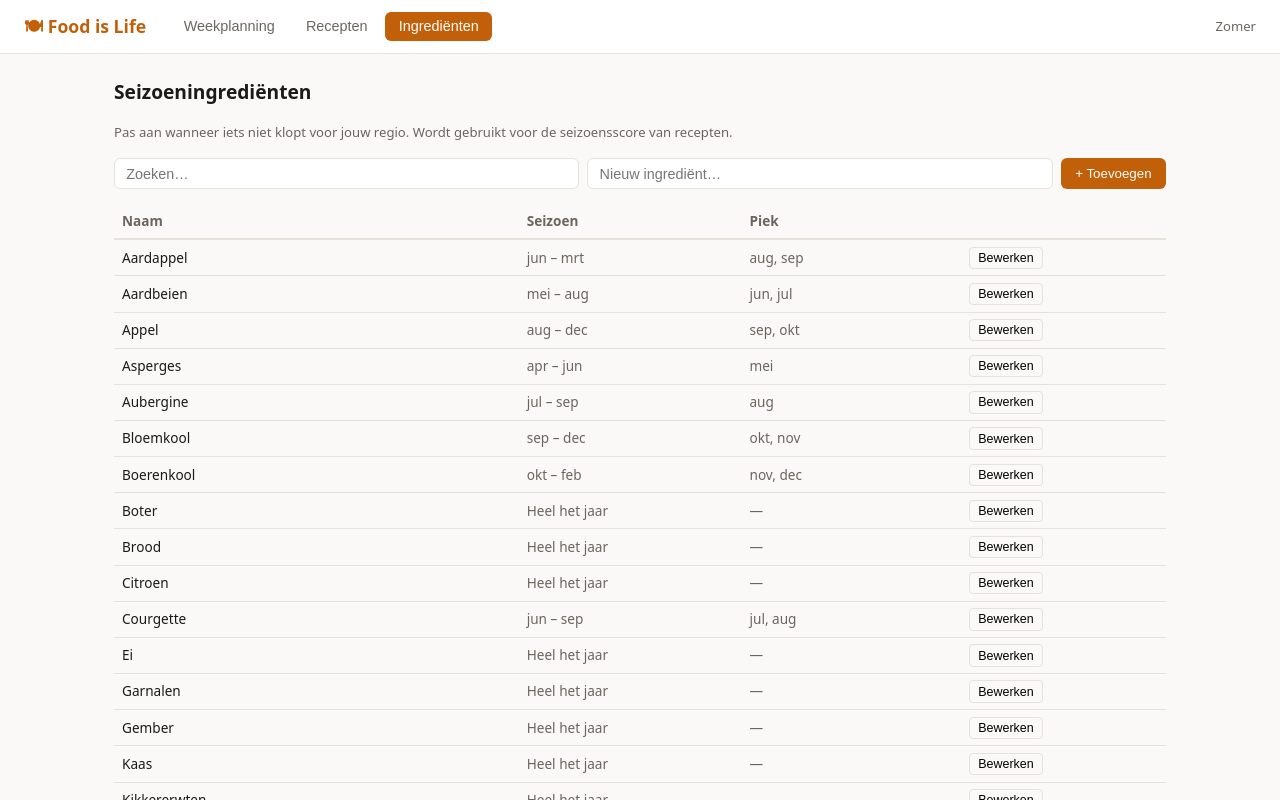
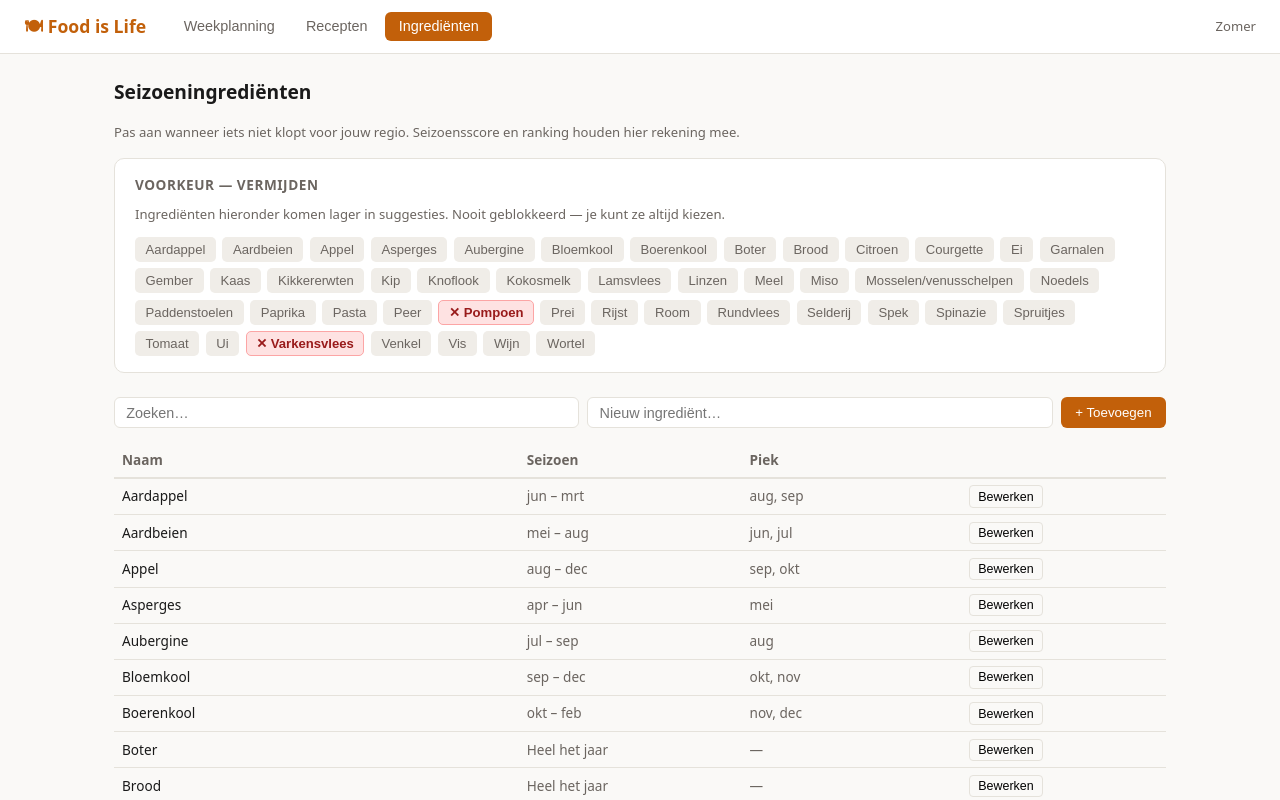
Before and after one commit to Grett076/food-is-life, a React (Vite) app: page / in a window 1280 px wide. Both pictures are taken after a click on the button "Ingrediënten". Shown: the top 800 px of the page. Built offline with nearby package versions, Linux system fonts and the light colour scheme.

Commit message:
Voorkeurenpaneel: vermijden per ingrediënt, penalty in ranking

```diff
--- a/src/App.tsx
+++ b/src/App.tsx
@@ -42,6 +42,7 @@ export default function App() {
             ingredients={state.ingredients}
             history={state.history}
             month={month}
+            preferences={state.preferences}
             onAssign={state.assignMeal}
             onNavigate={(delta) => delta === 0 ? state.goToCurrentWeek() : state.navigateWeek(delta)}
           />
@@ -55,6 +56,7 @@ export default function App() {
               ingredients={state.ingredients}
               history={state.history}
               month={month}
+              preferences={state.preferences}
               onFavorite={state.toggleFavorite}
               onAdd={state.addRecipe}
               onUpdate={state.updateRecipe}
@@ -67,8 +69,42 @@ export default function App() {
           <>
             <div className="section-title">Seizoeningrediënten</div>
             <p className="text-muted" style={{ marginBottom: '1rem' }}>
-              Pas aan wanneer iets niet klopt voor jouw regio. Wordt gebruikt voor de seizoensscore van recepten.
+              Pas aan wanneer iets niet klopt voor jouw regio. Seizoensscore en ranking houden hier rekening mee.
             </p>
+
+            {/* Voorkeurenpaneel */}
+            <div style={{
+              background: 'var(--surface)', border: '1px solid var(--border)',
+              borderRadius: 'var(--radius)', padding: '1rem 1.25rem', marginBottom: '1.5rem',
+            }}>
+              <h3 style={{ fontSize: '.85rem', fontWeight: 700, textTransform: 'uppercase', letterSpacing: '.04em', color: 'var(--text-muted)', marginBottom: '.6rem' }}>
+                Voorkeur — vermijden
+              </h3>
+              <p style={{ fontSize: '.82rem', color: 'var(--text-muted)', marginBottom: '.75rem' }}>
+                Ingrediënten hieronder komen lager in suggesties. Nooit geblokkeerd — je kunt ze altijd kiezen.
+              </p>
+              <div style={{ display: 'flex', flexWrap: 'wrap', gap: '.4rem' }}>
+                {state.ingredients.sort((a, b) => a.name.localeCompare(b.name)).map((ing) => {
+                  const isDisliked = state.preferences.dislikedIngredients.includes(ing.id);
+                  return (
+                    <button
+                      key={ing.id}
+                      onClick={() => state.toggleDisliked(ing.id)}
+                      style={{
+                        padding: '.25rem .6rem', borderRadius: 5, cursor: 'pointer', fontSize: '.82rem',
+                        background: isDisliked ? '#fee2e2' : 'var(--tag-bg)',
+                        border: isDisliked ? '1px solid #fca5a5' : '1px solid transparent',
+                        color: isDisliked ? '#991b1b' : 'var(--text-muted)',
+                        fontWeight: isDisliked ? 600 : 400,
+                      }}
+                    >
+                      {isDisliked ? '✕ ' : ''}{ing.name}
+                    </button>
+                  );
+                })}
+              </div>
+            </div>
+
             <IngredientEditor
               ingredients={state.ingredients}
               onUpdate={state.updateIngredient}
--- a/src/components/MealPicker.tsx
+++ b/src/components/MealPicker.tsx
@@ -1,5 +1,5 @@
 import { useState } from 'react';
-import type { Recipe, Ingredient, MealHistory } from '../types';
+import type { Recipe, Ingredient, MealHistory, Preferences } from '../types';
 import { seasonFit, SEASON_FIT_LABEL } from '../lib/season';
 import { rankRecipes } from '../lib/suggestions';
 import { daysSinceCooked } from '../lib/history';
@@ -19,15 +19,16 @@ interface Props {
   history: MealHistory[];
   month: number;
   currentRecipeId: string | null;
+  preferences: Preferences;
   onPick: (recipeId: string | null, note?: string) => void;
   onClose: () => void;
 }
 
-export function MealPicker({ date, isWeekend, recipes, ingredients, history, month, currentRecipeId, onPick, onClose }: Props) {
+export function MealPicker({ date, isWeekend, recipes, ingredients, history, month, currentRecipeId, preferences, onPick, onClose }: Props) {
   const [note, setNote] = useState('');
   const [search, setSearch] = useState('');
 
-  const ranked = rankRecipes(recipes, history, ingredients, month);
+  const ranked = rankRecipes(recipes, history, ingredients, month, preferences);
 
   const weekendProjects = recipes.filter((r) => r.cookingStyle === 'weekendProject');
   const weekendRec = recipes.filter((r) => r.cookingStyle === 'weekend');
@@ -40,6 +41,7 @@ export function MealPicker({ date, isWeekend, recipes, ingredients, history, mon
   function PickerItem({ recipe }: { recipe: Recipe }) {
     const fit = seasonFit(recipe.ingredients, ingredients, month);
     const days = daysSinceCooked(recipe.id, history);
+    const isDisliked = recipe.ingredients.some((id) => preferences.dislikedIngredients.includes(id));
     return (
       <div
         className={`picker-item ${recipe.id === currentRecipeId ? 'active' : ''}`}
@@ -55,6 +57,9 @@ export function MealPicker({ date, isWeekend, recipes, ingredients, history, mon
         <span className={`season-badge ${fit}`} style={{ fontSize: '.7rem' }}>{SEASON_FIT_LABEL[fit]}</span>
         {days !== null && days < 7 && (
           <span className="meta" style={{ color: '#c00' }}>recent</span>
+        )}
+        {isDisliked && (
+          <span className="meta" title="Bevat een vermeden ingrediënt">〰</span>
         )}
       </div>
     );
--- a/src/components/RecipeCard.tsx
+++ b/src/components/RecipeCard.tsx
@@ -22,12 +22,13 @@ interface Props {
   allIngredients: Ingredient[];
   history: MealHistory[];
   month: number;
+  isDisliked?: boolean;
   onClick?: () => void;
   onFavorite?: () => void;
   showHistory?: boolean;
 }
 
-export function RecipeCard({ recipe, allIngredients, history, month, onClick, onFavorite, showHistory }: Props) {
+export function RecipeCard({ recipe, allIngredients, history, month, isDisliked, onClick, onFavorite, showHistory }: Props) {
   const fit = seasonFit(recipe.ingredients, allIngredients, month);
   const cooked = showHistory ? totalTimesCooked(recipe.id, history) : null;
   const days = showHistory ? daysSinceCooked(recipe.id, history) : null;
@@ -59,6 +60,7 @@ export function RecipeCard({ recipe, allIngredients, history, month, onClick, on
         {recipe.tags.slice(0, 3).map((t) => (
           <span key={t} className="tag">{t}</span>
         ))}
+        {isDisliked && <span className="tag" style={{ background: '#fee2e2', color: '#991b1b' }}>vermijd</span>}
       </div>
       {showHistory && (cooked !== null && cooked > 0) && (
         <div className="text-muted">
--- a/src/components/RecipeLibrary.tsx
+++ b/src/components/RecipeLibrary.tsx
@@ -1,5 +1,5 @@
 import { useState } from 'react';
-import type { Recipe, Ingredient, MealHistory } from '../types';
+import type { Recipe, Ingredient, MealHistory, Preferences } from '../types';
 import { RecipeCard } from './RecipeCard';
 import { RecipeForm } from './RecipeForm';
 import { RecipeDetail } from './RecipeDetail';
@@ -28,11 +28,12 @@ interface Props {
   month: number;
   onFavorite: (id: string) => void;
   onAdd: (recipe: Recipe) => void;
+  preferences: Preferences;
   onUpdate: (recipe: Recipe) => void;
   onDelete: (id: string) => void;
 }
 
-export function RecipeLibrary({ recipes, ingredients, history, month, onFavorite, onAdd, onUpdate, onDelete }: Props) {
+export function RecipeLibrary({ recipes, ingredients, history, month, onFavorite, onAdd, onUpdate, onDelete, preferences }: Props) {
   const [search, setSearch] = useState('');
   const [styleFilters, setStyleFilters] = useState<Set<string>>(new Set());
   const [seasonFilter, setSeasonFilter] = useState<SeasonFilter | null>(null);
@@ -127,6 +128,7 @@ export function RecipeLibrary({ recipes, ingredients, history, month, onFavorite
             allIngredients={ingredients}
             history={history}
             month={month}
+            isDisliked={r.ingredients.some((id) => preferences.dislikedIngredients.includes(id))}
             onClick={() => setDetailRecipe(r)}
             onFavorite={() => onFavorite(r.id)}
             showHistory
--- a/src/components/WeekPlanner.tsx
+++ b/src/components/WeekPlanner.tsx
@@ -1,5 +1,5 @@
 import { useState } from 'react';
-import type { PlannedDay, Recipe, Ingredient, MealHistory } from '../types';
+import type { PlannedDay, Recipe, Ingredient, MealHistory, Preferences } from '../types';
 import { MealPicker } from './MealPicker';
 import { RecipeDetail } from './RecipeDetail';
 import { seasonFit, SEASON_FIT_LABEL } from '../lib/season';
@@ -26,11 +26,12 @@ interface Props {
   ingredients: Ingredient[];
   history: MealHistory[];
   month: number;
+  preferences: Preferences;
   onAssign: (date: string, recipeId: string | null, note?: string) => void;
   onNavigate: (delta: number) => void;
 }
 
-export function WeekPlanner({ week, weekStart, recipes, ingredients, history, month, onAssign, onNavigate }: Props) {
+export function WeekPlanner({ week, weekStart, recipes, ingredients, history, month, preferences, onAssign, onNavigate }: Props) {
   const [picking, setPicking] = useState<string | null>(null); // date
   const [detail, setDetail] = useState<Recipe | null>(null);
 
@@ -134,6 +135,7 @@ export function WeekPlanner({ week, weekStart, recipes, ingredients, history, mo
           history={history}
           month={month}
           currentRecipeId={week.find((d) => d.date === picking)?.recipeId ?? null}
+          preferences={preferences}
           onPick={(recipeId, note) => {
             onAssign(picking, recipeId, note);
             setPicking(null);
--- a/src/lib/suggestions.ts
+++ b/src/lib/suggestions.ts
@@ -1,4 +1,4 @@
-import type { Recipe, MealHistory, Ingredient } from '../types';
+import type { Recipe, MealHistory, Ingredient, Preferences } from '../types';
 import { seasonFit } from './season';
 import { daysSinceCooked, timesThisMonth } from './history';
 
@@ -16,7 +16,9 @@ export function rankRecipes(
   history: MealHistory[],
   allIngredients: Ingredient[],
   month: number,
+  preferences?: Preferences,
 ): Recipe[] {
+  const disliked = new Set(preferences?.dislikedIngredients ?? []);
   const scored = recipes.map((r) => {
     let score = 0;
     if (r.favorite) score += 2;
@@ -35,6 +37,10 @@ export function rankRecipes(
     const thisMonth = timesThisMonth(r.id, history);
     if (thisMonth >= 2) score -= 2;
 
+    // Zachte penalty voor vermeden ingrediënten
+    const hasDisliked = r.ingredients.some((id) => disliked.has(id));
+    if (hasDisliked) score -= 3;
+
     return { recipe: r, score };
   });
 
--- a/src/lib/useAppState.ts
+++ b/src/lib/useAppState.ts
@@ -1,5 +1,5 @@
 import { useState, useEffect } from 'react';
-import type { PlannedDay, MealHistory, Recipe, Ingredient } from '../types';
+import type { PlannedDay, MealHistory, Recipe, Ingredient, Preferences } from '../types';
 import { RECIPES } from '../data/recipes';
 import { INGREDIENTS } from '../data/ingredients';
 
@@ -49,6 +49,9 @@ export function useAppState() {
   const [history, setHistory] = useState<MealHistory[]>(() =>
     load('history', []),
   );
+  const [preferences, setPreferences] = useState<Preferences>(() =>
+    load('preferences', { dislikedIngredients: ['pork', 'pumpkin'] }),
+  );
 
   // Persist
   useEffect(() => { save('recipes', recipes); }, [recipes]);
@@ -58,6 +61,7 @@ export function useAppState() {
     save(key, week);
   }, [week, weekStart]);
   useEffect(() => { save('history', history); }, [history]);
+  useEffect(() => { save('preferences', preferences); }, [preferences]);
 
   function navigateWeek(delta: number) {
     const next = new Date(weekStart);
@@ -106,6 +110,14 @@ export function useAppState() {
     setIngredients((is) => [...is, ingredient]);
   }
 
+  function toggleDisliked(ingredientId: string) {
+    setPreferences((p) => {
+      const set = new Set(p.dislikedIngredients);
+      set.has(ingredientId) ? set.delete(ingredientId) : set.add(ingredientId);
+      return { ...p, dislikedIngredients: Array.from(set) };
+    });
+  }
+
   function goToCurrentWeek() {
     const monday = getMonday(new Date());
     const key = `week-${monday.toISOString().slice(0, 10)}`;
@@ -128,5 +140,7 @@ export function useAppState() {
     updateIngredient,
     addIngredient,
     goToCurrentWeek,
+    preferences,
+    toggleDisliked,
   };
 }
--- a/src/types.ts
+++ b/src/types.ts
@@ -59,6 +59,10 @@ export interface MealHistory {
   date: string; // 'YYYY-MM-DD'
 }
 
+export interface Preferences {
+  dislikedIngredients: string[]; // penalty in ranking, nooit geblokkeerd
+}
+
 export interface AppState {
   recipes: Recipe[];
   ingredients: Ingredient[];
```
